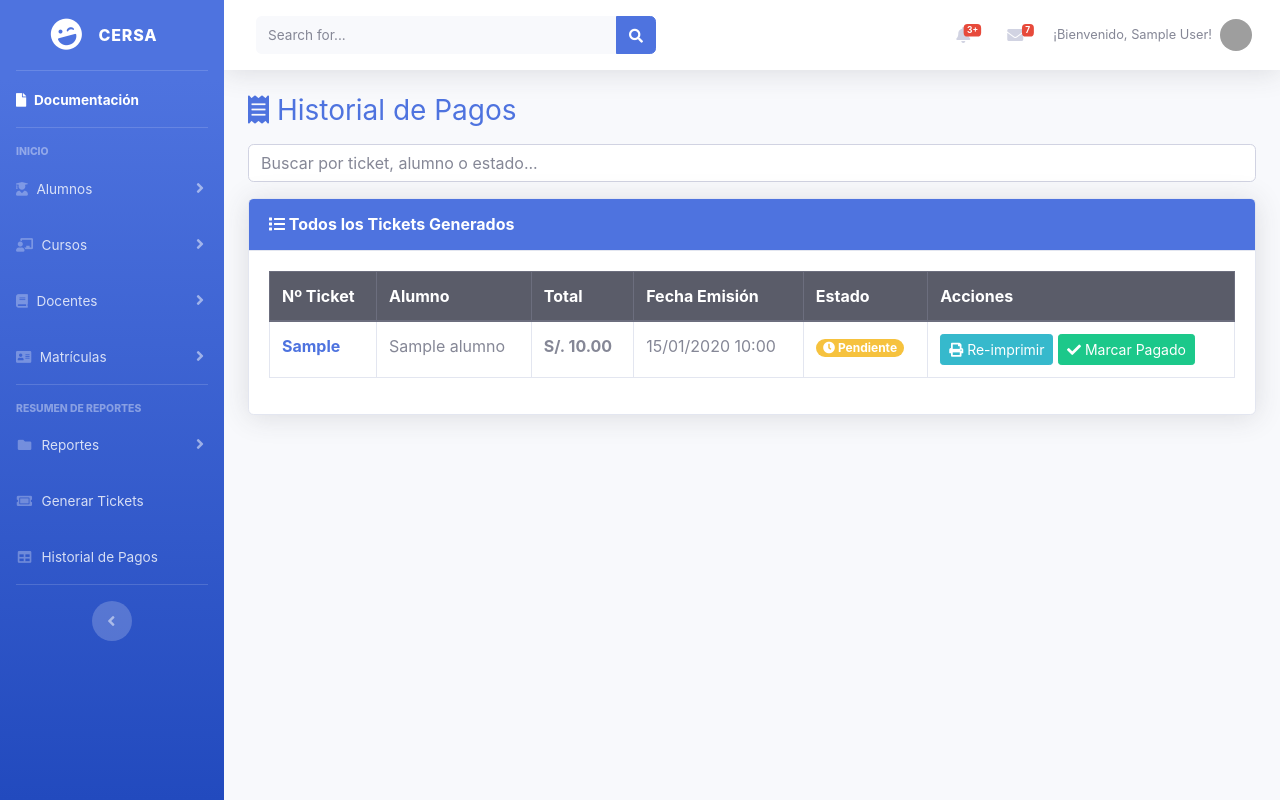
After one commit to GiancarlosDev-10/dashboard_proyectofinal, a PHP site: page /actions/pagos/historial_pagos.php in a window 1280 px wide. The commit adds this page. Run offline with PHP 8.4, Linux system fonts and the light colour scheme; the visitor is signed in with stand-in values (Sample User, id 1); tables that the repository leaves empty or names only in its code hold one stand-in row (values such as "Sample post"); grey boxes are pictures that could not be loaded.

Commit message:
Historial de pagos creado

```diff
--- /dev/null
+++ b/actions/pagos/historial_pagos.php
@@ -0,0 +1,251 @@
+<?php
+session_start();
+
+// Verificar que el usuario esté logueado
+if (!isset($_SESSION['admin_id'])) {
+    header("Location: ../../index.php");
+    exit;
+}
+
+// Solo admin puede acceder
+$rol_usuario = $_SESSION['admin_rol'] ?? 'alumno';
+if ($rol_usuario !== 'admin') {
+    header("Location: ../../index2.php");
+    exit;
+}
+
+include(__DIR__ . '/../../includes/header.php');
+?>
+
+<div id="wrapper">
+
+    <?php include(__DIR__ . '/../../includes/sidebar.php'); ?>
+
+    <div id="content-wrapper" class="d-flex flex-column">
+        <div id="content">
+
+            <?php include(__DIR__ . '/../../includes/topbar.php'); ?>
+
+            <div class="container mt-4">
+
+                <!-- ALERTA DE ÉXITO -->
+                <?php if (isset($_GET['success']) && $_GET['success'] === 'ok'): ?>
+                    <div class="alert alert-success alert-dismissible fade show" role="alert">
+                        <i class="fas fa-check-circle"></i> Estado actualizado correctamente.
+                        <button type="button" class="close" data-dismiss="alert">&times;</button>
+                    </div>
+                    <script>
+                        setTimeout(() => location.href = "historial_pagos.php", 1500);
+                    </script>
+                <?php endif; ?>
+
+                <div class="d-flex justify-content-between align-items-center mb-3">
+                    <h3 class="text-primary mb-0">
+                        <i class="fas fa-receipt"></i> Historial de Pagos
+                    </h3>
+                </div>
+
+                <!-- Buscador -->
+                <div class="mb-3">
+                    <input type="text" id="busqueda" class="form-control" placeholder="Buscar por ticket, alumno o estado...">
+                </div>
+
+                <?php
+                include("../../db.php");
+
+                $registros = 10;
+                $pagina = isset($_GET['pagina']) ? (int)$_GET['pagina'] : 1;
+                if ($pagina < 1) $pagina = 1;
+                $inicio = ($pagina - 1) * $registros;
+
+                $total = $conn->query("SELECT COUNT(*) FROM pagos")->fetch_row()[0];
+                $totalPaginas = ceil($total / $registros);
+
+                $sql = "
+                    SELECT p.id, p.numero_ticket, p.total, p.fecha_emision, p.estado,
+                           a.nombre AS alumno_nombre, a.id AS alumno_id
+                    FROM pagos p
+                    INNER JOIN alumno a ON p.alumno_id = a.id
+                    ORDER BY p.fecha_emision DESC
+                    LIMIT $inicio, $registros
+                ";
+                $result = $conn->query($sql);
+                ?>
+
+                <div class="card shadow mb-4">
+                    <div class="card-header py-3 bg-primary text-white">
+                        <h6 class="m-0 font-weight-bold">
+                            <i class="fas fa-list"></i> Todos los Tickets Generados
+                        </h6>
+                    </div>
+                    <div class="card-body">
+                        <div class="table-responsive">
+                            <table class="table table-bordered table-hover">
+                                <thead class="thead-dark">
+                                    <tr>
+                                        <th>Nº Ticket</th>
+                                        <th>Alumno</th>
+                                        <th>Total</th>
+                                        <th>Fecha Emisión</th>
+                                        <th>Estado</th>
+                                        <th>Acciones</th>
+                                    </tr>
+                                </thead>
+                                <tbody>
+                                    <?php while ($row = $result->fetch_assoc()): ?>
+                                        <tr>
+                                            <td>
+                                                <strong class="text-primary"><?= htmlspecialchars($row['numero_ticket'], ENT_QUOTES, 'UTF-8') ?></strong>
+                                            </td>
+                                            <td><?= htmlspecialchars($row['alumno_nombre'], ENT_QUOTES, 'UTF-8') ?></td>
+                                            <td><strong>S/. <?= number_format((float)$row['total'], 2) ?></strong></td>
+                                            <td><?= date('d/m/Y H:i', strtotime($row['fecha_emision'])) ?></td>
+                                            <td>
+                                                <?php if ($row['estado'] === 'Pendiente'): ?>
+                                                    <span class="badge badge-warning badge-pill">
+                                                        <i class="fas fa-clock"></i> Pendiente
+                                                    </span>
+                                                <?php else: ?>
+                                                    <span class="badge badge-success badge-pill">
+                                                        <i class="fas fa-check-circle"></i> Pagado
+                                                    </span>
+                                                <?php endif; ?>
+                                            </td>
+                                            <td>
+                                                <!-- RE-IMPRIMIR TICKET -->
+                                                <button class="btn btn-info btn-sm"
+                                                    onclick="reimprimirTicket(<?= (int)$row['alumno_id'] ?>, '<?= htmlspecialchars($row['numero_ticket'], ENT_QUOTES, 'UTF-8') ?>')">
+                                                    <i class="fas fa-print"></i> Re-imprimir
+                                                </button>
+
+                                                <!-- MARCAR COMO PAGADO (solo si está Pendiente) -->
+                                                <?php if ($row['estado'] === 'Pendiente'): ?>
+                                                    <button class="btn btn-success btn-sm"
+                                                        data-toggle="modal"
+                                                        data-target="#marcarPagadoModal"
+                                                        data-id="<?= (int)$row['id'] ?>"
+                                                        data-ticket="<?= htmlspecialchars($row['numero_ticket'], ENT_QUOTES, 'UTF-8') ?>">
+                                                        <i class="fas fa-check"></i> Marcar Pagado
+                                                    </button>
+                                                <?php endif; ?>
+                                            </td>
+                                        </tr>
+                                    <?php endwhile; ?>
+                                </tbody>
+                            </table>
+                        </div>
+
+                        <!-- PAGINACIÓN -->
+                        <?php if ($totalPaginas > 1): ?>
+                            <nav>
+                                <ul class="pagination justify-content-center">
+                                    <?php for ($i = 1; $i <= $totalPaginas; $i++): ?>
+                                        <li class="page-item <?= $i == $pagina ? 'active' : '' ?>">
+                                            <a class="page-link" href="historial_pagos.php?pagina=<?= $i ?>"><?= $i ?></a>
+                                        </li>
+                                    <?php endfor; ?>
+                                </ul>
+                            </nav>
+                        <?php endif; ?>
+                    </div>
+                </div>
+
+            </div> <!-- container -->
+
+        </div> <!-- content -->
+    </div> <!-- content-wrapper -->
+
+</div> <!-- wrapper -->
+
+<!-- ========================================================= -->
+<!-- MODAL MARCAR COMO PAGADO -->
+<!-- ========================================================= -->
+<div class="modal fade" id="marcarPagadoModal" tabindex="-1" role="dialog" aria-hidden="true">
+    <div class="modal-dialog modal-dialog-centered" role="document">
+        <div class="modal-content">
+
+            <div class="modal-header bg-success text-white">
+                <h5 class="modal-title">
+                    <i class="fas fa-check-circle"></i> Confirmar Pago
+                </h5>
+                <button type="button" class="close text-white" data-dismiss="modal">
+                    <span>&times;</span>
+                </button>
+            </div>
+
+            <div class="modal-body text-center py-4">
+                <h5 class="mb-3">¿Confirmar que este ticket fue pagado?</h5>
+                <div class="alert alert-info">
+                    <strong>Ticket: <span id="modal-ticket"></span></strong>
+                </div>
+                <input type="hidden" id="modal-pago-id">
+            </div>
+
+            <div class="modal-footer justify-content-center">
+                <button type="button" class="btn btn-secondary" data-dismiss="modal">
+                    Cancelar
+                </button>
+                <button type="button" class="btn btn-success" id="btnConfirmarPago">
+                    Sí, marcar como Pagado
+                </button>
+            </div>
+
+        </div>
+    </div>
+</div>
+
+<!-- ========================================================= -->
+<!-- SCRIPTS -->
+<!-- ========================================================= -->
+
+<script>
+    // Buscador en tiempo real
+    document.getElementById('busqueda').addEventListener('input', function() {
+        const filtro = this.value.toLowerCase();
+        document.querySelectorAll('table tbody tr').forEach(fila => {
+            fila.style.display = fila.textContent.toLowerCase().includes(filtro) ? '' : 'none';
+        });
+    });
+
+    // Re-imprimir ticket
+    function reimprimirTicket(alumnoId, numeroTicket) {
+        window.open('/admin_php/reportespdf/ticketpago.php?alumno_id=' + alumnoId + '&ticket=' + numeroTicket, '_blank');
+    }
+
+    // Cargar datos en modal
+    $('#marcarPagadoModal').on('show.bs.modal', function(event) {
+        const button = $(event.relatedTarget);
+        $('#modal-pago-id').val(button.data('id'));
+        $('#modal-ticket').text(button.data('ticket'));
+    });
+
+    // Confirmar pago
+    $('#btnConfirmarPago').click(function() {
+        const id = $('#modal-pago-id').val();
+        $(this).prop('disabled', true).html('<i class="fa fa-spinner fa-spin"></i> Procesando...');
+
+        $.ajax({
+            url: 'marcar_pagado.php',
+            type: 'POST',
+            data: {
+                id: id
+            },
+            dataType: 'json',
+            success: function(resp) {
+                if (resp.success) {
+                    $('#marcarPagadoModal').modal('hide');
+                    location.href = 'historial_pagos.php?success=ok';
+                } else {
+                    alert(resp.message || 'No se pudo actualizar el estado.');
+                    $('#btnConfirmarPago').prop('disabled', false).html('Sí, marcar como Pagado');
+                }
+            },
+            error: function() {
+                alert('Error de conexión. Intenta nuevamente.');
+                $('#btnConfirmarPago').prop('disabled', false).html('Sí, marcar como Pagado');
+            }
+        });
+    });
+</script>
+
+<?php include(__DIR__ . '/../../includes/footer.php'); ?>
--- a/includes/sidebar.php
+++ b/includes/sidebar.php
@@ -149,9 +149,9 @@ $rol_usuario = $_SESSION['admin_rol'] ?? 'alumno';
 
         <!-- Nav Item - Almacenar Recibos (SOLO ADMIN) -->
         <li class="nav-item">
-            <a class="nav-link" href="tables.html">
+            <a class="nav-link" href="/admin_php/actions/pagos/historial_pagos.php">
                 <i class="fas fa-fw fa-table"></i>
-                <span>Almacenar Recibos</span></a>
+                <span>Historial de Pagos</span></a>
         </li>
 
     <?php else: ?>
--- a/includes/topbar.php
+++ b/includes/topbar.php
@@ -190,7 +190,7 @@
                     Registro de Actividad
                 </a>
                 <div class="dropdown-divider"></div>
-                <a class="dropdown-item" href="logout.php" onclick="return confirm('¿Estás seguro de que quieres cerrar sesión?');">
+                <a class="dropdown-item" href="/admin_php/logout.php" onclick="return confirm('¿Estás seguro de que quieres cerrar sesión?');">
                     <i class="fas fa-sign-out-alt fa-sm fa-fw mr-2 text-gray-400"></i>
                     Cerrar Sesión
                 </a>
```
Also changed, not shown: TESTING.md (+115 -2 lines), actions/pagos/marcar_pagado.php (added, +55 -0 lines), generar_tickets.php (+92 -7 lines).
